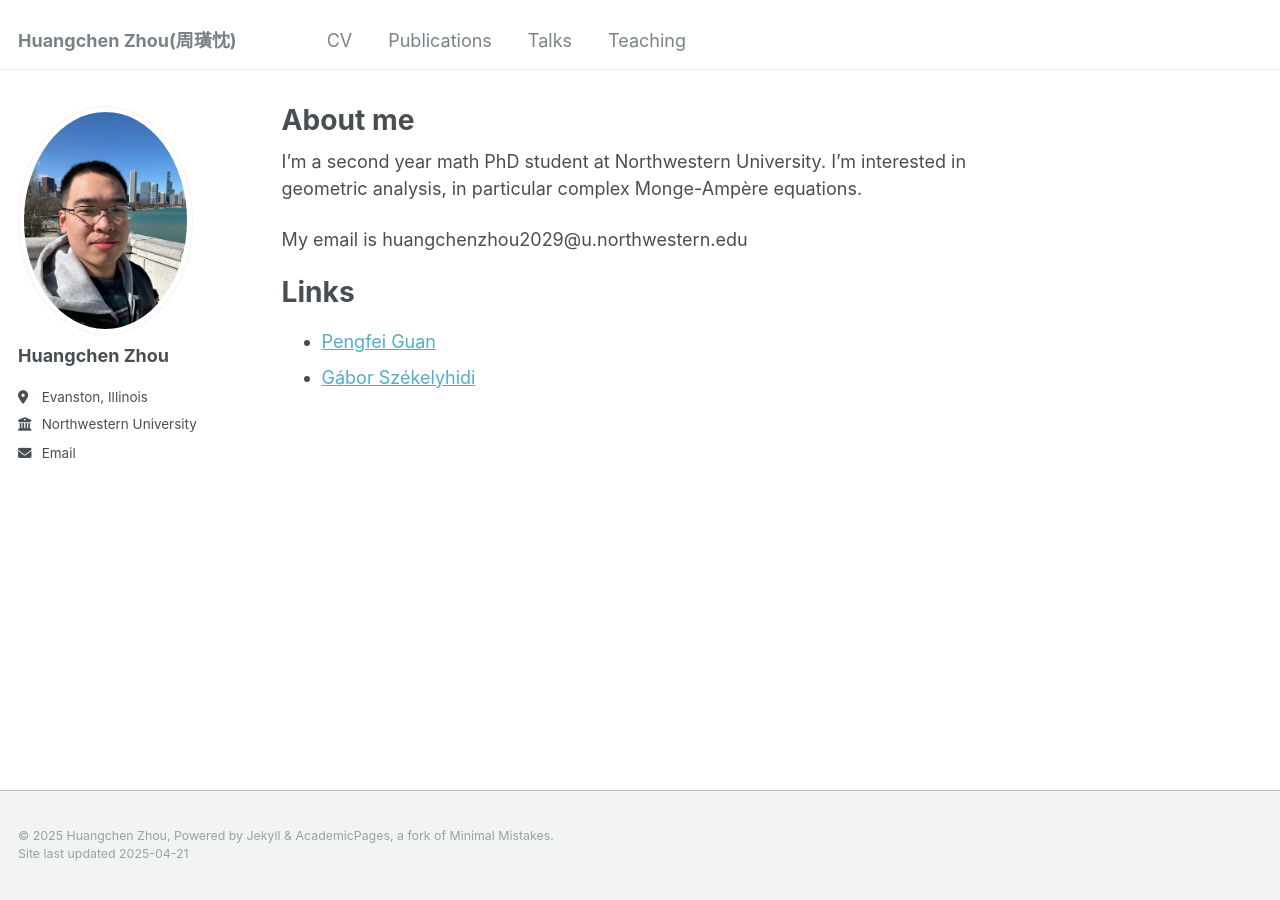
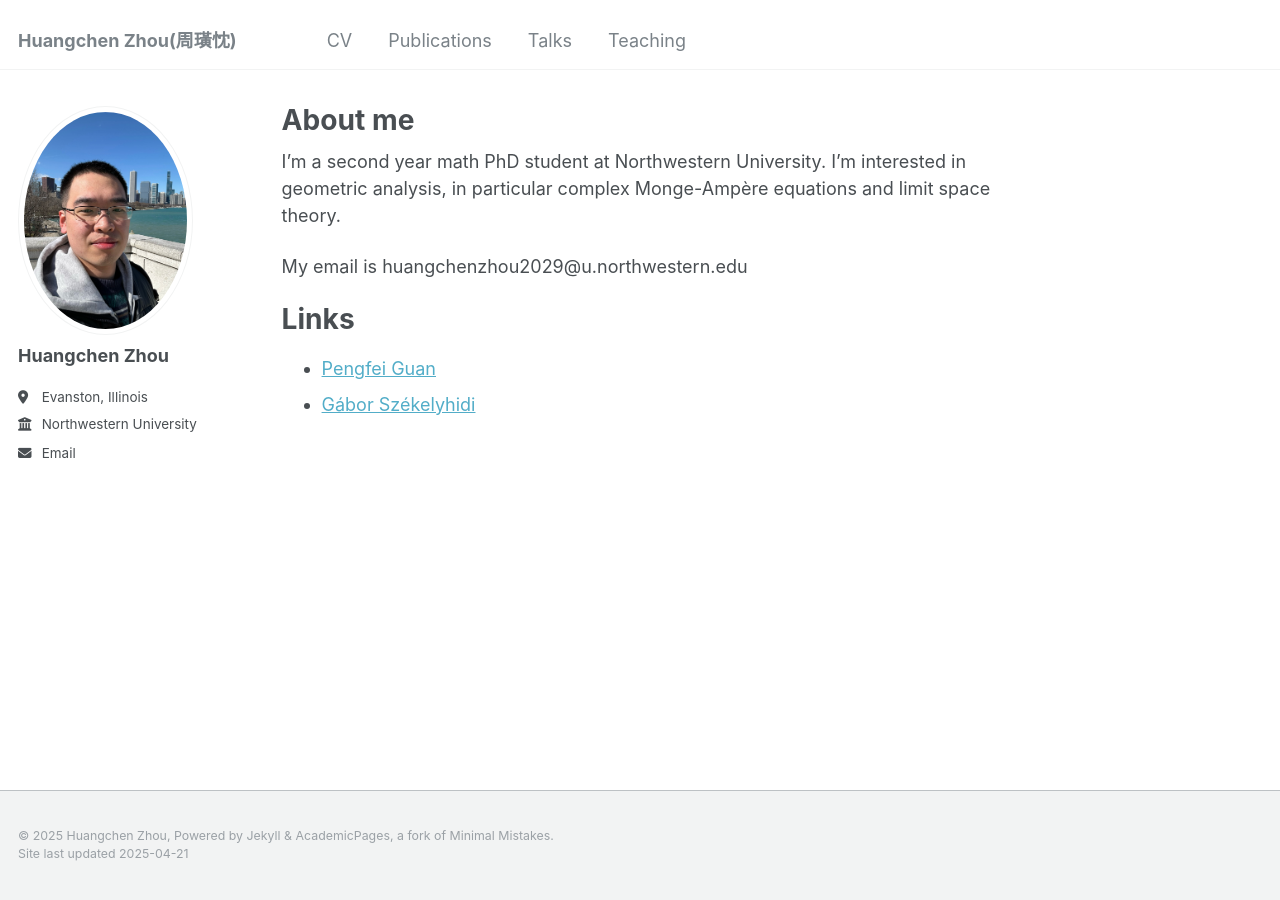
Before and after one commit to zhc515/zhc515.github.io, a Jekyll site: the page built from _pages/about.md, in a window 1280 px wide. Built offline with Jekyll 4.4.1, drawn with Linux system fonts in a browser that asks for light colours.

Commit message:
Update about.md

```diff
--- a/_pages/about.md
+++ b/_pages/about.md
@@ -7,7 +7,7 @@
   - /about.html
 ---
 
-I'm a second year math PhD student at Northwestern University. I'm interested in geometric analysis, in particular complex Monge-Ampère equations.
+I'm a second year math PhD student at Northwestern University. I'm interested in geometric analysis, in particular complex Monge-Ampère equations and limit space theory.
 
 My email is huangchenzhou2029@u.northwestern.edu
 
```
